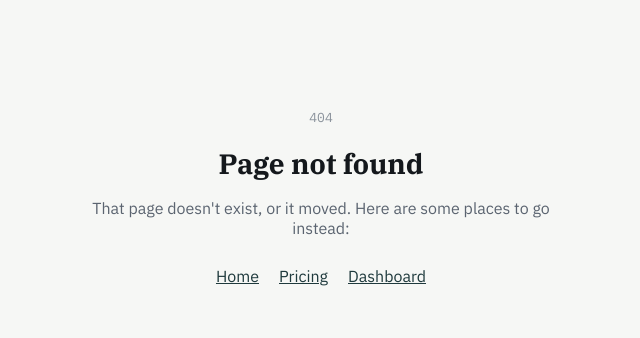
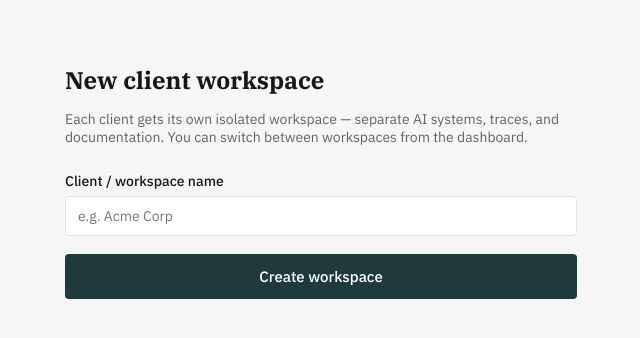
Before and after one commit to Isaacruwa/attestly, a Next.js app: page /dashboard/clients/new in a window 1280 px wide. Before the commit this address had no page. Shown: the top 338 px of the page, without its empty margins (319-959 px from the left). Built offline with nearby package versions, Linux system fonts and the light colour scheme.

Commit message:
feat(agency): add new-client-workspace form

```diff
--- /dev/null
+++ b/src/app/dashboard/clients/new/page.tsx
@@ -0,0 +1,77 @@
+"use client";
+
+import { useState } from "react";
+import { useRouter } from "next/navigation";
+
+export default function NewClientWorkspacePage() {
+  const router = useRouter();
+
+  const [name, setName] = useState("");
+  const [error, setError] = useState<string | null>(null);
+  const [saving, setSaving] = useState(false);
+
+  const fieldStyle: React.CSSProperties = {
+    width: "100%",
+    padding: "10px 12px",
+    border: "1px solid var(--color-line)",
+    borderRadius: 4,
+    marginTop: 6,
+    fontFamily: "inherit",
+    fontSize: 14,
+  };
+
+  async function handleSubmit(e: React.FormEvent) {
+    e.preventDefault();
+    setSaving(true);
+    setError(null);
+
+    try {
+      const res = await fetch("/api/organizations/create", {
+        method: "POST",
+        headers: { "Content-Type": "application/json" },
+        body: JSON.stringify({ name }),
+      });
+      const result = await res.json();
+
+      if (!res.ok) {
+        setError(result.error ?? "Failed to create client workspace.");
+        setSaving(false);
+        return;
+      }
+
+      router.push(`/dashboard?org=${result.id}`);
+    } catch (err: any) {
+      setError(err.message ?? "Something went wrong.");
+      setSaving(false);
+    }
+  }
+
+  return (
+    <main style={{ maxWidth: 560, margin: "0 auto", padding: "48px 24px" }}>
+      <h1 style={{ fontFamily: "var(--font-display)", fontSize: 24, marginBottom: 12 }}>New client workspace</h1>
+      <p style={{ fontSize: 14, color: "var(--color-ink-muted)", marginBottom: 24 }}>
+        Each client gets its own isolated workspace — separate AI systems, traces, and documentation.
+        You can switch between workspaces from the dashboard.
+      </p>
+      <form onSubmit={handleSubmit} style={{ display: "flex", flexDirection: "column", gap: 18 }}>
+        <label>
+          <span style={{ fontSize: 14, fontWeight: 500 }}>Client / workspace name</span>
+          <input required value={name} onChange={(e) => setName(e.target.value)} style={fieldStyle} placeholder="e.g. Acme Corp" />
+        </label>
+
+        {error && <p style={{ color: "var(--color-missing)", fontSize: 14 }}>{error}</p>}
+
+        <button type="submit" disabled={saving} className="btn-primary" style={{ justifyContent: "center", border: "none" }}>
+          {saving ? (
+            <span className="busy-row">
+              <span className="spinner" />
+              <span className="loading-message">Creating workspace…</span>
+            </span>
+          ) : (
+            "Create workspace"
+          )}
+        </button>
+      </form>
+    </main>
+  );
+}
```
